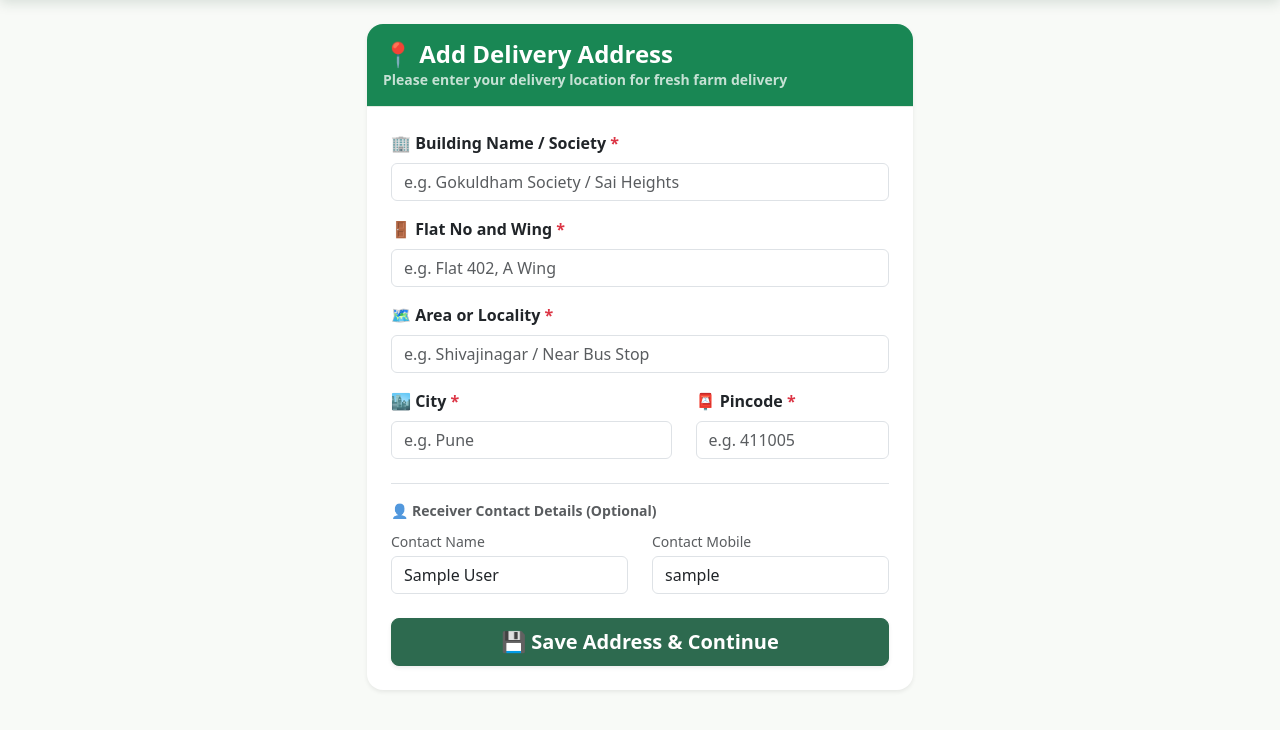
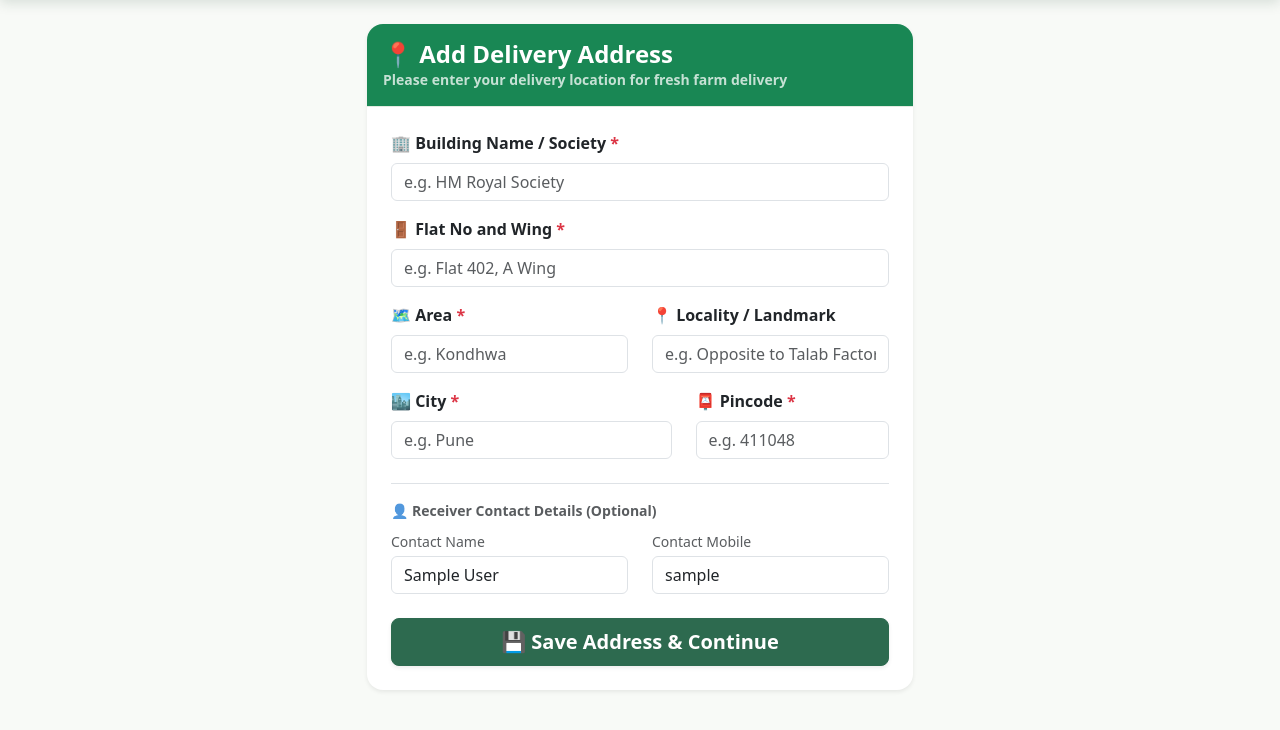
Before and after one commit to nisevaniseva9-hue/Farmstore, a Django app: page /account/addresses/add/ in a window 1280 px wide. Shown: the part 66-796 px from the top of the page. Run offline with Django 5.2, Linux system fonts and the light colour scheme; the visitor is signed in with stand-in values (Sample User, id 1); data that the repository does not hold is empty; some libraries are stand-ins or nearby versions.

Commit message:
Update address form placeholders to HM Royal Society, Kondhwa, Opposite to Talab Factory, and 411048

```diff
--- a/apps/accounts/forms.py
+++ b/apps/accounts/forms.py
@@ -116,7 +116,7 @@ class AddressForm(forms.ModelForm):
         max_length=255,
         required=False,
         label="Building Name / Society",
-        widget=forms.TextInput(attrs={"class": "form-control", "placeholder": "e.g. Gokuldham Society / Sai Heights"}),
+        widget=forms.TextInput(attrs={"class": "form-control", "placeholder": "e.g. HM Royal Society"}),
     )
     flat_wing = forms.CharField(
         max_length=255,
@@ -124,11 +124,22 @@ class AddressForm(forms.ModelForm):
         label="Flat No and Wing",
         widget=forms.TextInput(attrs={"class": "form-control", "placeholder": "e.g. Flat 402, A Wing"}),
     )
+    area = forms.CharField(
+        max_length=255,
+        required=False,
+        label="Area",
+        widget=forms.TextInput(attrs={"class": "form-control", "placeholder": "e.g. Kondhwa"}),
+    )
+    locality = forms.CharField(
+        max_length=255,
+        required=False,
+        label="Locality / Landmark",
+        widget=forms.TextInput(attrs={"class": "form-control", "placeholder": "e.g. Opposite to Talab Factory"}),
+    )
     area_locality = forms.CharField(
         max_length=255,
         required=False,
-        label="Area or Locality",
-        widget=forms.TextInput(attrs={"class": "form-control", "placeholder": "e.g. Shivajinagar / Near Bus Stop"}),
+        widget=forms.HiddenInput(),
     )
 
     city = forms.CharField(
@@ -141,7 +152,7 @@ class AddressForm(forms.ModelForm):
         max_length=12,
         required=True,
         label="Pincode",
-        widget=forms.TextInput(attrs={"class": "form-control", "placeholder": "e.g. 411005"}),
+        widget=forms.TextInput(attrs={"class": "form-control", "placeholder": "e.g. 411048"}),
     )
     full_name = forms.CharField(
         max_length=150,
@@ -166,7 +177,13 @@ class AddressForm(forms.ModelForm):
         if self.instance and self.instance.pk:
             self.fields["flat_wing"].initial = self.instance.line1
             self.fields["building_name"].initial = self.instance.line2
-            self.fields["area_locality"].initial = self.instance.landmark
+            if self.instance.landmark:
+                if ", " in self.instance.landmark:
+                    parts = self.instance.landmark.split(", ", 1)
+                    self.fields["area"].initial = parts[0]
+                    self.fields["locality"].initial = parts[1]
+                else:
+                    self.fields["area"].initial = self.instance.landmark
             self.fields["full_name"].initial = self.instance.full_name
             self.fields["phone_number"].initial = self.instance.phone_number
         elif self.user:
@@ -177,6 +194,8 @@ class AddressForm(forms.ModelForm):
         cleaned_data = super().clean()
         fw = cleaned_data.get("flat_wing") or self.data.get("flat_wing") or self.data.get("line1")
         bn = cleaned_data.get("building_name") or self.data.get("building_name") or self.data.get("line2") or ""
+        ar = cleaned_data.get("area") or self.data.get("area") or ""
+        loc = cleaned_data.get("locality") or self.data.get("locality") or ""
         al = cleaned_data.get("area_locality") or self.data.get("area_locality") or self.data.get("landmark") or ""
 
         if not fw:
@@ -184,6 +203,8 @@ class AddressForm(forms.ModelForm):
 
         cleaned_data["flat_wing"] = fw or ""
         cleaned_data["building_name"] = bn or ""
+        cleaned_data["area"] = ar or ""
+        cleaned_data["locality"] = loc or ""
         cleaned_data["area_locality"] = al or ""
         return cleaned_data
 
@@ -191,7 +212,19 @@ class AddressForm(forms.ModelForm):
         address = super().save(commit=False)
         address.line1 = self.cleaned_data.get("flat_wing") or self.data.get("line1") or ""
         address.line2 = self.cleaned_data.get("building_name") or self.data.get("line2") or ""
-        address.landmark = self.cleaned_data.get("area_locality") or self.data.get("landmark") or ""
+
+        ar = self.cleaned_data.get("area") or self.data.get("area") or ""
+        loc = self.cleaned_data.get("locality") or self.data.get("locality") or ""
+        if ar and loc:
+            combined_landmark = f"{ar}, {loc}"
+        elif ar:
+            combined_landmark = ar
+        elif loc:
+            combined_landmark = loc
+        else:
+            combined_landmark = self.cleaned_data.get("area_locality") or self.data.get("area_locality") or self.data.get("landmark") or ""
+
+        address.landmark = combined_landmark
 
         full_name = self.cleaned_data.get("full_name") or self.data.get("full_name")
         if not full_name and self.user:
--- a/templates/accounts/address_form.html
+++ b/templates/accounts/address_form.html
@@ -36,14 +36,25 @@
                         {% endfor %}
                     </div>
 
-                    <div class="mb-3">
-                        <label class="form-label fw-bold text-dark" for="{{ form.area_locality.id_for_label }}">
-                            🗺️ Area or Locality <span class="text-danger">*</span>
-                        </label>
-                        {{ form.area_locality }}
-                        {% for error in form.area_locality.errors %}
-                            <div class="text-danger small mt-1">{{ error }}</div>
-                        {% endfor %}
+                    <div class="row">
+                        <div class="col-sm-6 mb-3">
+                            <label class="form-label fw-bold text-dark" for="{{ form.area.id_for_label }}">
+                                🗺️ Area <span class="text-danger">*</span>
+                            </label>
+                            {{ form.area }}
+                            {% for error in form.area.errors %}
+                                <div class="text-danger small mt-1">{{ error }}</div>
+                            {% endfor %}
+                        </div>
+                        <div class="col-sm-6 mb-3">
+                            <label class="form-label fw-bold text-dark" for="{{ form.locality.id_for_label }}">
+                                📍 Locality / Landmark
+                            </label>
+                            {{ form.locality }}
+                            {% for error in form.locality.errors %}
+                                <div class="text-danger small mt-1">{{ error }}</div>
+                            {% endfor %}
+                        </div>
                     </div>
 
                     <div class="row">
```
Also changed, not shown: apps/accounts/tests.py (+35 -0 lines).
